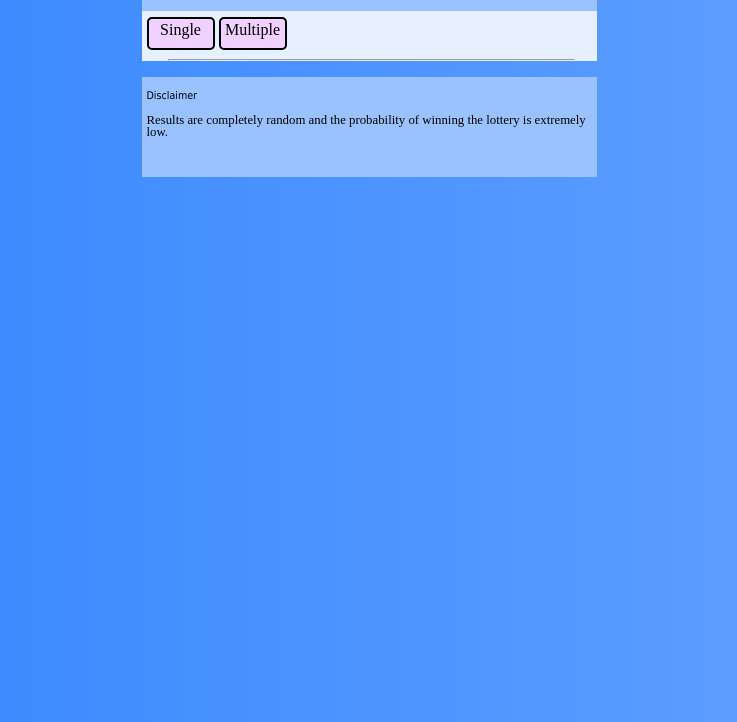
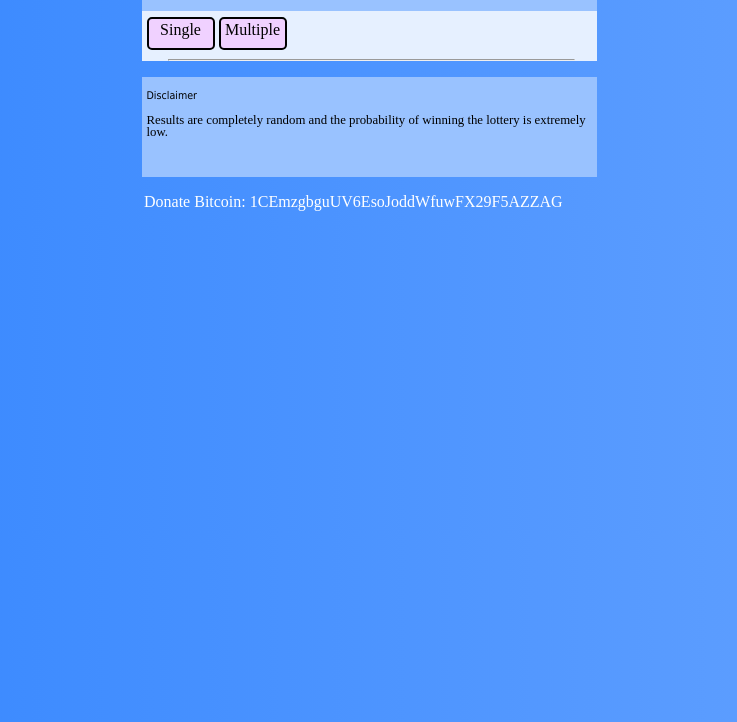
Before and after one commit to neelp1/lottosimul8tor, a plain HTML site: page index.html in a window 1280 px wide. Shown: the part 78-800 px from the top of the page, without its empty margins (271-1008 px from the left). Drawn offline with nearby package versions, Linux system fonts and the light colour scheme.

Commit message:
Added bitcoin address

```diff
--- a/index.html
+++ b/index.html
@@ -64,6 +64,10 @@
 		is extremely low.</p>
 
 	</footer>
+
+	<div class="bitcoin">
+		<p>Donate Bitcoin: 1CEmzgbguUV6EsoJoddWfuwFX29F5AZZAG</p>
+	</div>
 
 </body>
 
--- a/style.css
+++ b/style.css
@@ -4,7 +4,7 @@ body{
 
 main, #button-container{
 	margin-left: auto;
-    margin-right: auto;
+  margin-right: auto;
 	position: center;
 	height: 100%;
 	width: 450px;
@@ -19,7 +19,7 @@ background-color: #99C2FF;
 }
 header{
 	margin-left: auto;
-    margin-right: auto;
+  margin-right: auto;
 	position: center;
 	height: 80px;
 	width: 450px;
@@ -29,7 +29,7 @@ header{
 
 footer{
 	margin-left: auto;
-    margin-right: auto;
+  margin-right: auto;
 	position: center;
 	height: 100px;
 	width: 450px;
@@ -76,7 +76,6 @@ table{
 	width: 100%;
 }
 
-
 th, td{
 	/*border: 1px solid black;*/
 	padding: 4px;
@@ -95,7 +94,7 @@ caption{
 	width: 60px;
 	background-color: #F0D1FF;
 	border: 2px solid;
-    border-radius: 5px;
+  border-radius: 5px;
 	text-align: center;
 	vertical-align: middle;
 	display: inline-block;
@@ -111,3 +110,12 @@ hr{
 	margin-top: 0.2em;
 
 }
+
+.bitcoin {
+	margin-left: auto;
+  margin-right: auto;
+	position: center;
+	height: 100%;
+	width: 450px;
+	color: white;
+}
```
